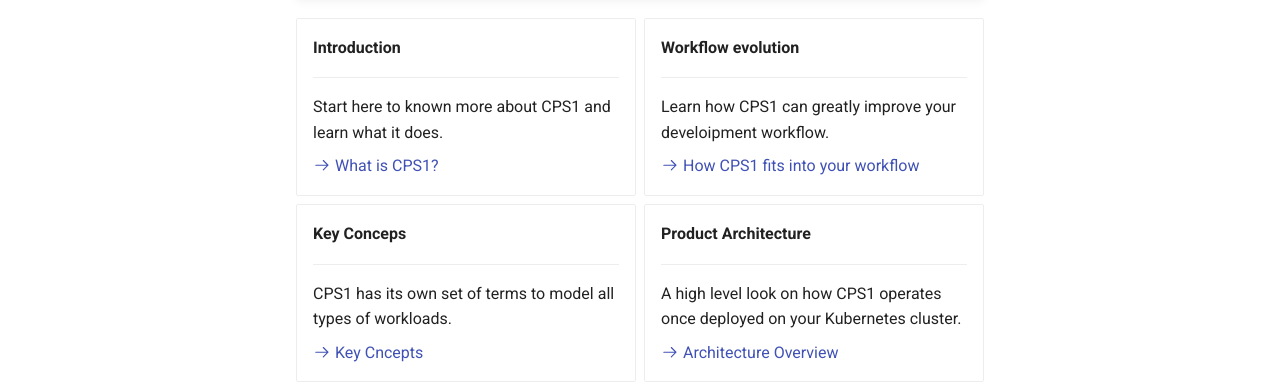
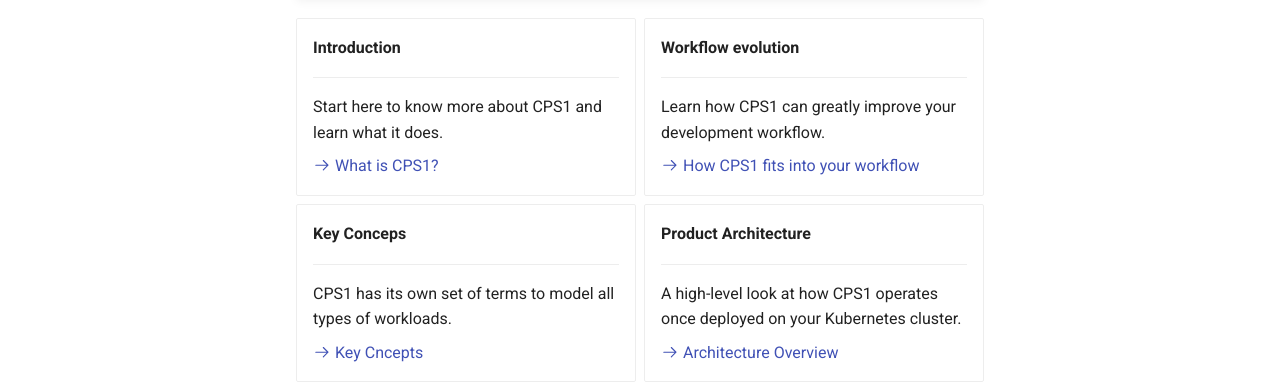
Before and after one commit to cps-1/docs, an MkDocs documentation site: the page built from docs/index.md, in a window 1280 px wide and 1047 px high. Shown: the part 429-821 px from the top of the window. Built offline with MkDocs 1.6.1 and Material for MkDocs 9.7.7, drawn with Linux system fonts in a browser that asks for light colours.

Commit message:
fix: typos

```diff
--- a/docs/index.md
+++ b/docs/index.md
@@ -16,7 +16,7 @@ CPS1 is a Cloud Development Environment (CDE) platform deployed on your Kubernet
 
     ---
 
-    Start here to known more about CPS1 and learn what it does.
+    Start here to know more about CPS1 and learn what it does.
 
     [:octicons-arrow-right-24: What is CPS1?](what-is-cps1.md)
 
@@ -24,7 +24,7 @@ CPS1 is a Cloud Development Environment (CDE) platform deployed on your Kubernet
 
     ---
 
-    Learn how CPS1 can greatly improve your develoipment workflow.
+    Learn how CPS1 can greatly improve your development workflow.
 
     [:octicons-arrow-right-24: How CPS1 fits into your workflow](how-cps1-fits-workflow.md)
 
@@ -40,7 +40,7 @@ CPS1 is a Cloud Development Environment (CDE) platform deployed on your Kubernet
 
     ---
 
-    A high level look on how CPS1 operates once deployed on your Kubernetes cluster.
+    A high-level look at how CPS1 operates once deployed on your Kubernetes cluster.
 
     [:octicons-arrow-right-24: Architecture Overview](architecture-overview.md)
 
```
